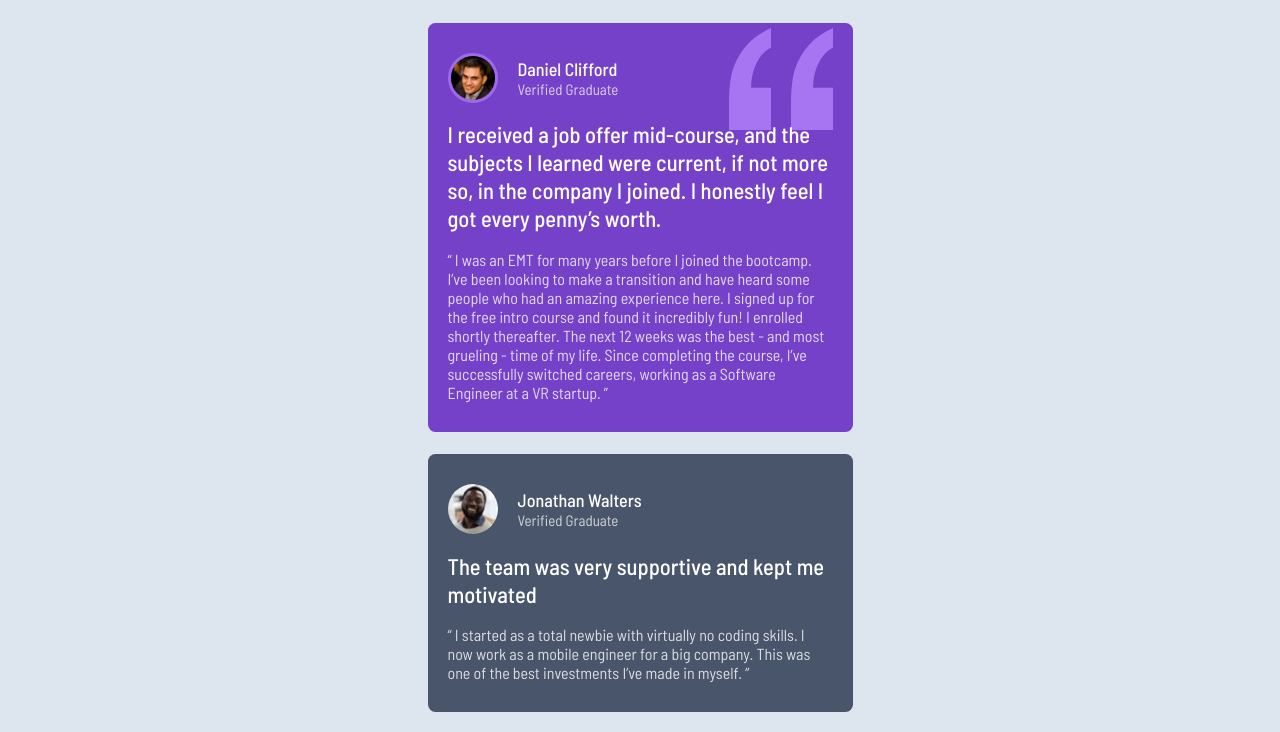
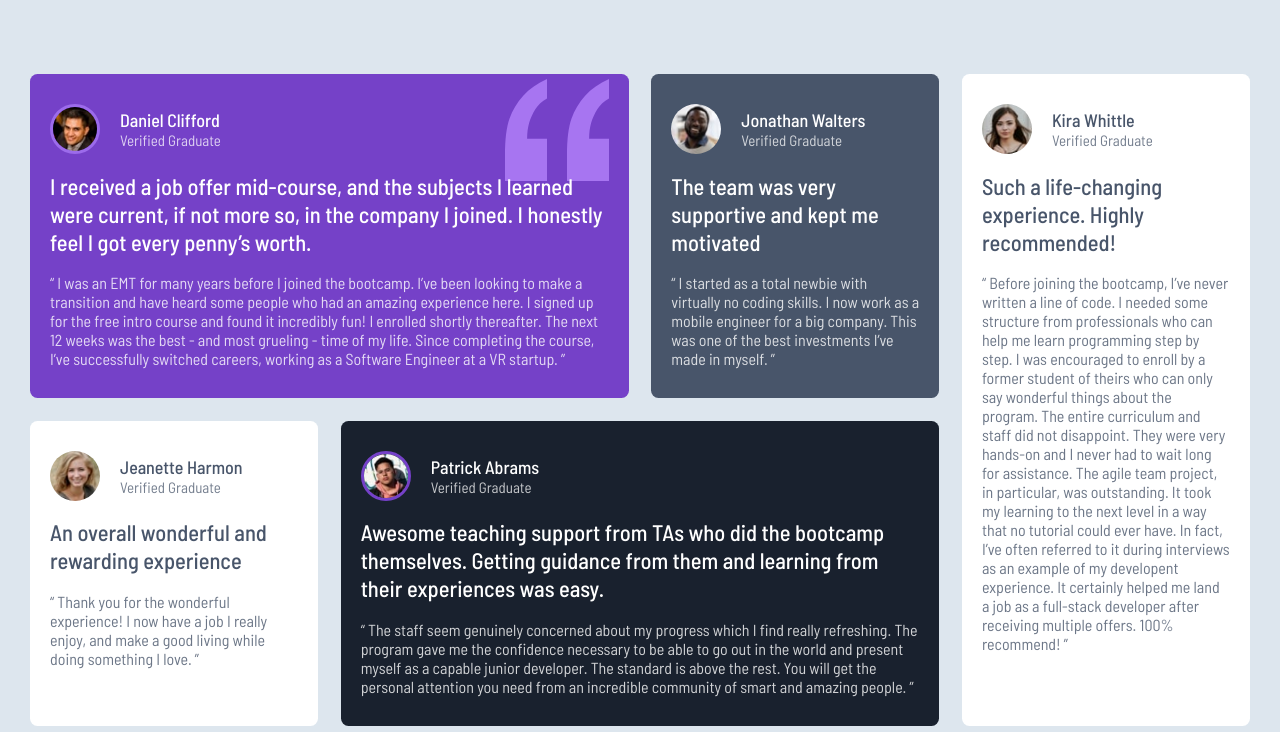
Before and after one commit to adimidania/testimonial-grid-component, a plain HTML site: page index.html in a window 1280 px wide. Shown: the top 732 px of the page. Drawn offline with Linux system fonts and the light colour scheme.

Commit message:
desktop version

```diff
--- a/styles.css
+++ b/styles.css
@@ -1,10 +1,10 @@
-@import url('https://fonts.googleapis.com/css2?family=Barlow+Semi+Condensed:wght@100;200;300;400;500;600;700&display=swap');
+@import url("https://fonts.googleapis.com/css2?family=Barlow+Semi+Condensed:wght@100;200;300;400;500;600;700&display=swap");
 
 * {
   padding: 0;
   margin: 0;
   box-sizing: border-box;
-    font-family: 'Barlow Semi Condensed', sans-serif;
+  font-family: "Barlow Semi Condensed", sans-serif;
 }
 
 body {
@@ -35,14 +35,15 @@ main {
   color: white;
 }
 
-.tm-jean, .tm-kira {
+.tm-jean,
+.tm-kira {
   background-color: white;
   color: hsl(217, 19%, 35%);
 }
 
 .tm-patrick {
   background-color: hsl(219, 29%, 14%);
-    color:white;
+  color: white;
 }
 
 .tm-patrick img {
@@ -61,14 +62,20 @@ article {
   display: flex;
   flex-direction: column;
   align-items: center;
-    justify-content: center;
+  justify-content: flex-start;
   gap: 17.5px;
   max-width: 425px;
+  cursor: pointer;
+  transition: 0.3s;
   box-shadow: 2.5rem 3.75rem 3rem -3rem hsl(var(--clr-secondary-400) / 0.25);
 }
 
+article:hover {
+  transform: scale(1.02);
+}
+
 .heading {
-    width:100%;
+  width: 100%;
   display: flex;
   flex-direction: row;
   justify-content: flex-start;
@@ -108,7 +115,8 @@ article {
   position: relative;
 }
 
-.tm-daniel .summary, .heading {
+.tm-daniel .summary,
+.heading {
   z-index: 2;
 }
 
@@ -119,3 +127,56 @@ article {
   right: 0;
   top: 0;
 }
+
+@media screen and (min-width: 1100px) {
+  article {
+    max-width: max-content;
+  }
+  main {
+    padding: 50px 30px;
+    display: grid;
+    grid-gap: 22.5px;
+    justify-content: center;
+    grid-template-columns: repeat(4, 1fr);
+    grid-template-areas:
+      "daniel daniel jonathan kira"
+      "jean patrick patrick kira";
+  }
+
+  .tm-daniel {
+    grid-area: daniel;
+  }
+
+  .tm-jonathan {
+    grid-area: jonathan;
+  }
+
+  .tm-patrick {
+    grid-area: patrick;
+  }
+  .tm-jean {
+    grid-area: jean;
+  }
+
+  .tm-kira {
+    grid-area: kira;
+  }
+}
+
+/* Scrollbar */
+
+::-webkit-scrollbar {
+  width: 7px;
+}
+
+::-webkit-scrollbar-track {
+  background: #f1f1f1;
+}
+
+::-webkit-scrollbar-thumb {
+  background: #888;
+}
+
+::-webkit-scrollbar-thumb:hover {
+  background: #555;
+}
```
Lines whose indentation alone changed are shown as unchanged.
